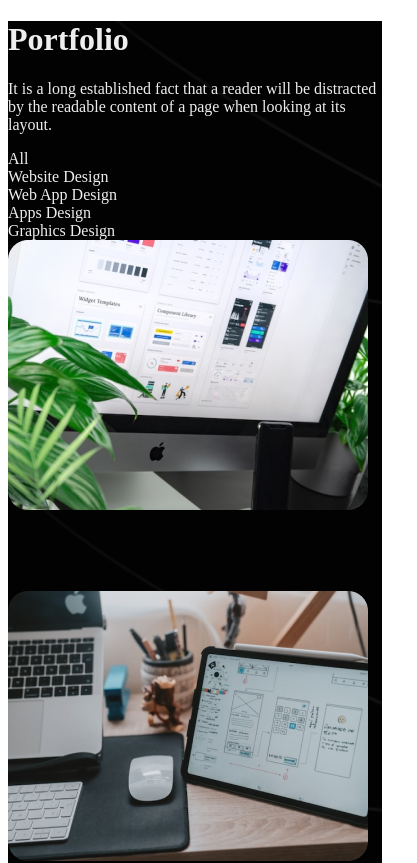
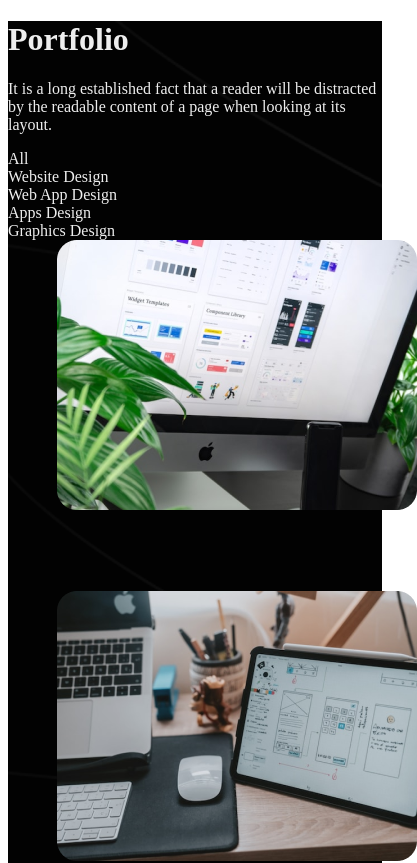
Before and after one commit to mahmudulhsn/vue-portfolio, a Vue app: page /portfolio in a window 390 px wide. Shown: the top 863 px of the page, 417 px wide, since content can reach past the window. Built offline with nearby package versions, Linux system fonts and the light colour scheme.

Commit message:
wip: portfolio responsive

```diff
--- a/src/components/Portfolios/SinglePortfolio.vue
+++ b/src/components/Portfolios/SinglePortfolio.vue
@@ -14,8 +14,8 @@
         w-72
         h-52
         absolute
-        top-6
-        left-6
+        top-5
+        left-5
         rounded-2xl
         flex flex-col
         justify-center
@@ -48,8 +48,21 @@ export default {
   /* display: block; */
   visibility: hidden;
   background: rgba(0, 0, 0, 0.8);
+  width: 80%;
+  height: 80%;
 }
 .portfolio-details:hover .overlay {
   visibility: visible;
 }
+
+@media (max-width: 640px) {
+  .portfolio-details {
+    width: 74%;
+    margin: auto;
+  }
+  .overlay {
+    width: 90%;
+    height: 86%;
+  }
+}
 </style>
```
